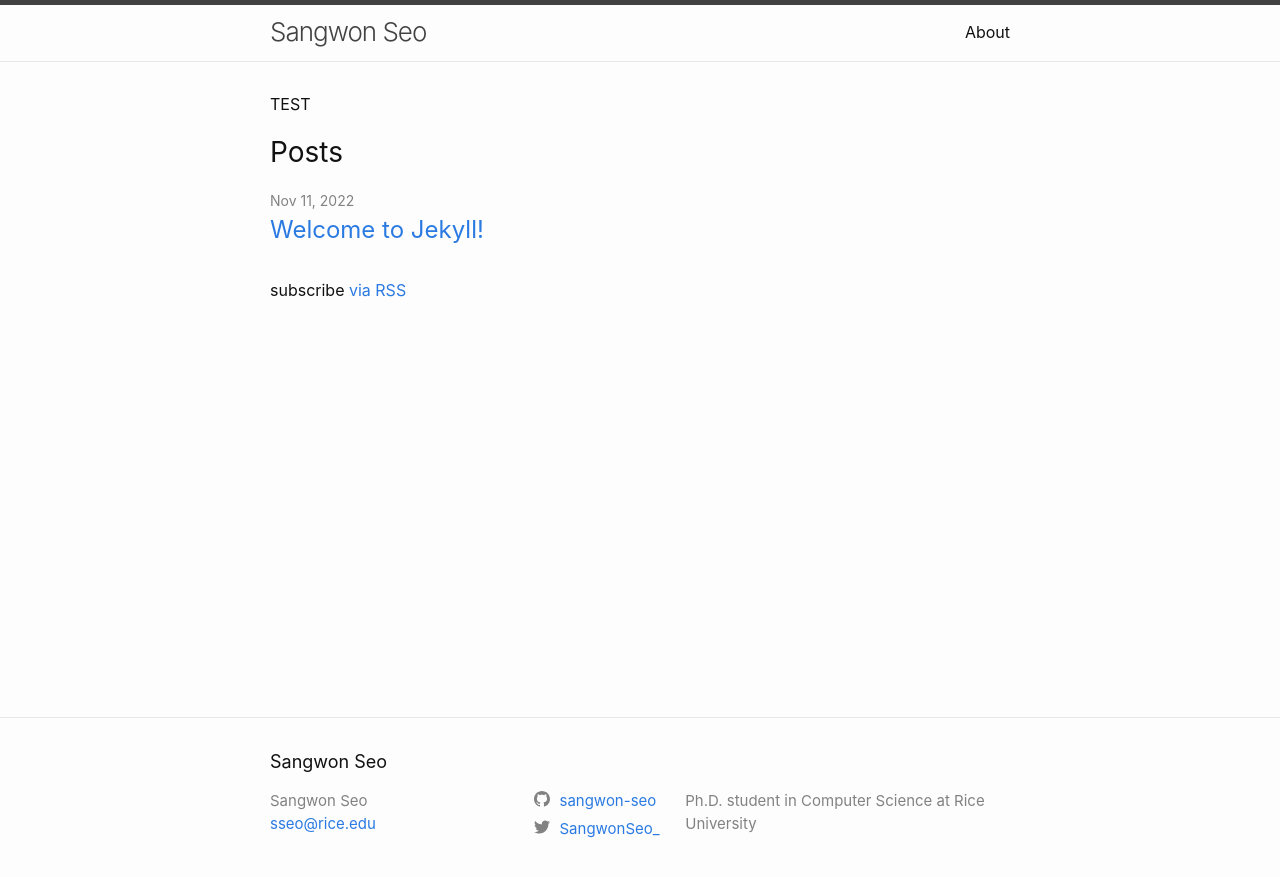
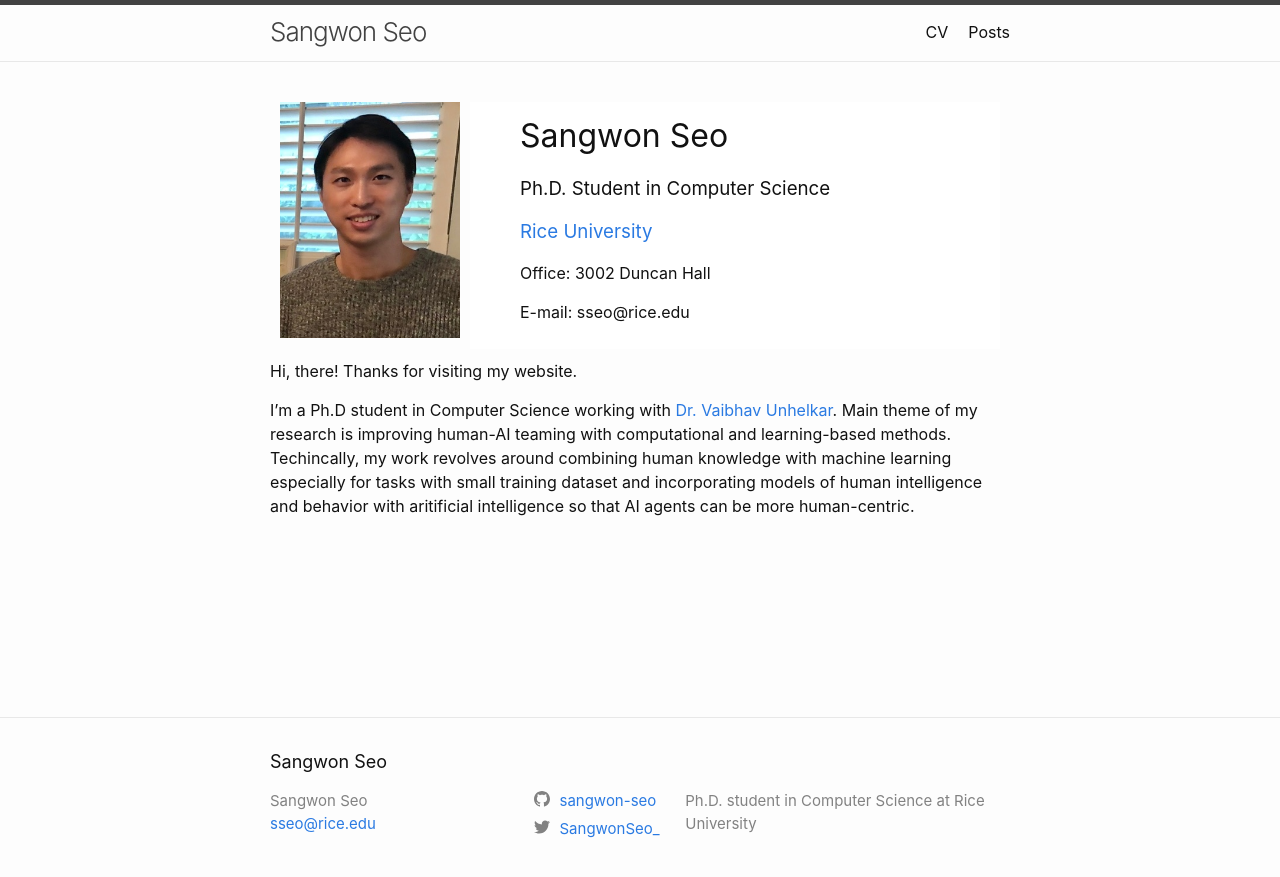
Before and after one commit to sangwon-seo/sangwon-seo.github.io, a Jekyll site: the page built from _pages/index.md, in a window 1280 px wide. Shown: the top 877 px of the page. Built offline with Jekyll 4.4.1, drawn with Linux system fonts in a browser that asks for light colours.

Commit message:
implement basic profile

```diff
--- a/_layouts/home.html
+++ b/_layouts/home.html
@@ -3,32 +3,25 @@ layout: default
 ---
 
 <div class="home">
+
+  <div class="profile">
+      <div id="photo">
+          <img src="/assets/images/sangwon_photo.jpg" alt="Sangwon Photo">
+      </div>
+      <div id="about">
+          <h1>Sangwon Seo</h1>
+          <h3>Ph.D. Student in Computer Science</h3>
+          <h3><a href="https://cs.rice.edu/">Rice University</a></h3>
+          <p>Office: 3002 Duncan Hall</p>
+          <p>E-mail: sseo@rice.edu</p>
+      </div>
+  </div>
+
   {%- if page.title -%}
     <h1 class="page-heading">{{ page.title }}</h1>
   {%- endif -%}
 
   {{ content }}
 
-  {%- if site.posts.size > 0 -%}
-    <h2 class="post-list-heading">{{ page.list_title | default: "Posts" }}</h2>
-    <ul class="post-list">
-      {%- for post in site.posts -%}
-      <li>
-        {%- assign date_format = site.minima.date_format | default: "%b %-d, %Y" -%}
-        <span class="post-meta">{{ post.date | date: date_format }}</span>
-        <h3>
-          <a class="post-link" href="{{ post.url | relative_url }}">
-            {{ post.title | escape }}
-          </a>
-        </h3>
-        {%- if site.show_excerpts -%}
-          {{ post.excerpt }}
-        {%- endif -%}
-      </li>
-      {%- endfor -%}
-    </ul>
-
-    <p class="rss-subscribe">subscribe <a href="{{ "/feed.xml" | relative_url }}">via RSS</a></p>
-  {%- endif -%}
 
 </div>
--- a/_pages/index.markdown
+++ /dev/null
@@ -1,9 +0,0 @@
----
-# Feel free to add content and custom Front Matter to this file.
-# To modify the layout, see https://jekyllrb.com/docs/themes/#overriding-theme-defaults
-
-layout: home
-permalink: /
----
-
-TEST
--- /dev/null
+++ b/_pages/index.md
@@ -0,0 +1,13 @@
+---
+# Feel free to add content and custom Front Matter to this file.
+# To modify the layout, see https://jekyllrb.com/docs/themes/#overriding-theme-defaults
+
+layout: home
+permalink: /
+---
+
+Hi, there! Thanks for visiting my website.
+
+I'm a Ph.D student in Computer Science working with [Dr. Vaibhav Unhelkar](https://profiles.rice.edu/faculty/vaibhav-unhelkar).
+Main theme of my research is improving human-AI teaming with computational and learning-based methods.
+Techincally, my work revolves around combining human knowledge with machine learning especially for tasks with small training dataset and incorporating models of human intelligence and behavior with aritificial intelligence so that AI agents can be more human-centric.
--- a/_sass/minima/_layout.scss
+++ b/_sass/minima/_layout.scss
@@ -253,3 +253,46 @@
     }
   }
 }
+
+/**
+ * Home
+ */
+ // ref: https://stackoverflow.com/a/14437365
+.profile {
+  overflow:hidden;
+}
+
+.profile div {
+   min-height: 200px;
+   padding: 10px;
+}
+
+#photo {
+  float:left;
+  margin-left: 0;
+  width: 180px;
+}
+#about {
+  background-color: white;
+  overflow:hidden;
+  margin:10px;
+  padding-left: 50px;
+  // border:2px dashed #ccc;
+}
+
+
+@include media-query($on-palm) {
+  .profile div {
+  padding: 0;
+  }
+  #photo {
+  float: none;
+  margin-left: auto;
+  margin-right: auto;
+}
+  #about {
+  margin-top: 0;
+  margin-bottom: 0;
+  padding-left: 0;
+  }
+}
```
Also changed, not shown: _pages/about.markdown (deleted, +0 -18 lines), _pages/cv.md (added, +7 -0 lines), _pages/post_list.html (added, +30 -0 lines), _posts/2022-11-11-BTIL.markdown (added, +8 -0 lines), _posts/2022-11-11-welcome-to-jekyll.markdown (deleted, +0 -31 lines), assets/images/sangwon_photo.jpg (added), 2 other files.
